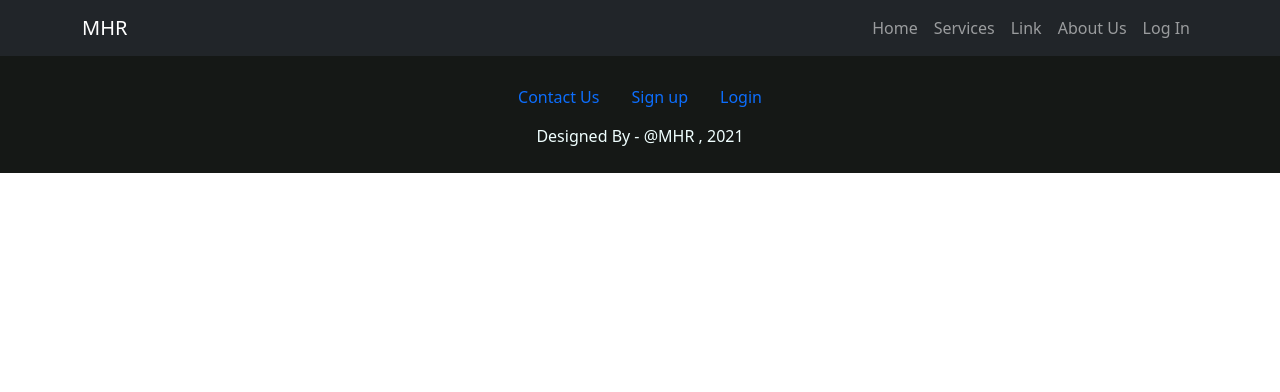
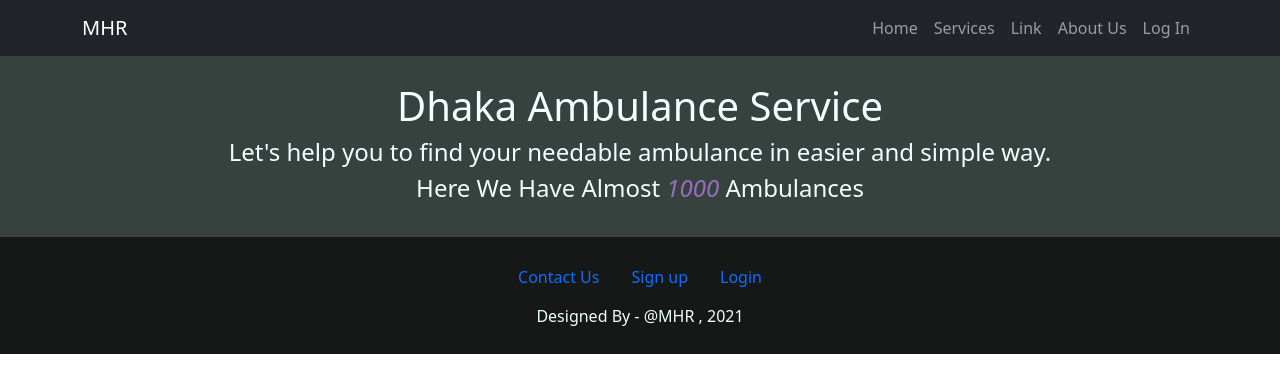
Before and after one commit to Rony002221/hire-ambulance, a React (Create React App) app: page / in a window 1280 px wide. Shown: the top 392 px of the page. Built offline with nearby package versions, Linux system fonts and the light colour scheme; the HTML template or start-up script is replaced by a standard one.

Commit message:
Add a simple header section under the menubar

```diff
--- /dev/null
+++ b/src/components/header/Header.css
@@ -0,0 +1,13 @@
+.header_Section{
+    margin: 0 auto;
+    background-color: rgb(55, 65, 61);
+    color: azure;
+    text-align: center;
+    line-height: 15px;
+    padding: 2%;
+}
+
+.header_Section h4 span{
+    color: rgb(152, 110, 192);
+
+}
--- /dev/null
+++ b/src/components/header/Header.js
@@ -0,0 +1,14 @@
+import React from 'react';
+import './Header.css';
+
+const Header = () => {
+    return (
+        <div className = "header_Section">
+            <h1>Dhaka Ambulance Service</h1>
+            <h4>Let's help you to find your needable ambulance in easier and simple way.</h4>
+            <h4>Here We Have Almost <span><i> 1000 </i></span>Ambulances</h4>
+        </div>
+    );
+};
+
+export default Header;
--- a/src/components/home/Home.js
+++ b/src/components/home/Home.js
@@ -1,11 +1,13 @@
 import React from 'react';
 import NavBar from '../navBar/NavBar';
 import Footer from '../footer/Footer';
+import Header from '../header/Header';
 
 const Home = () => {
     return (
         <div>
             <NavBar></NavBar>
+            <Header></Header>
 
             <Footer></Footer>
 
```
